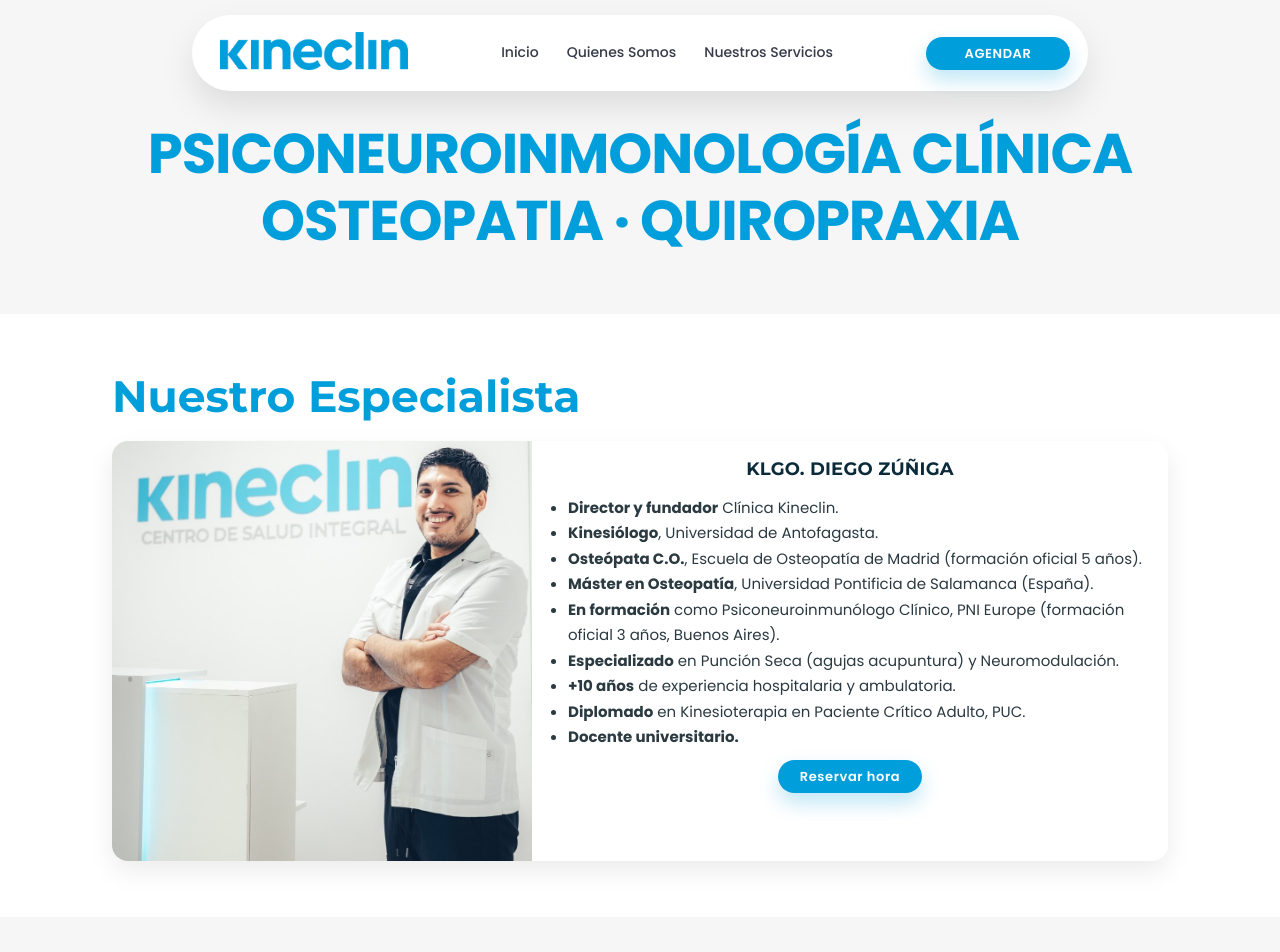
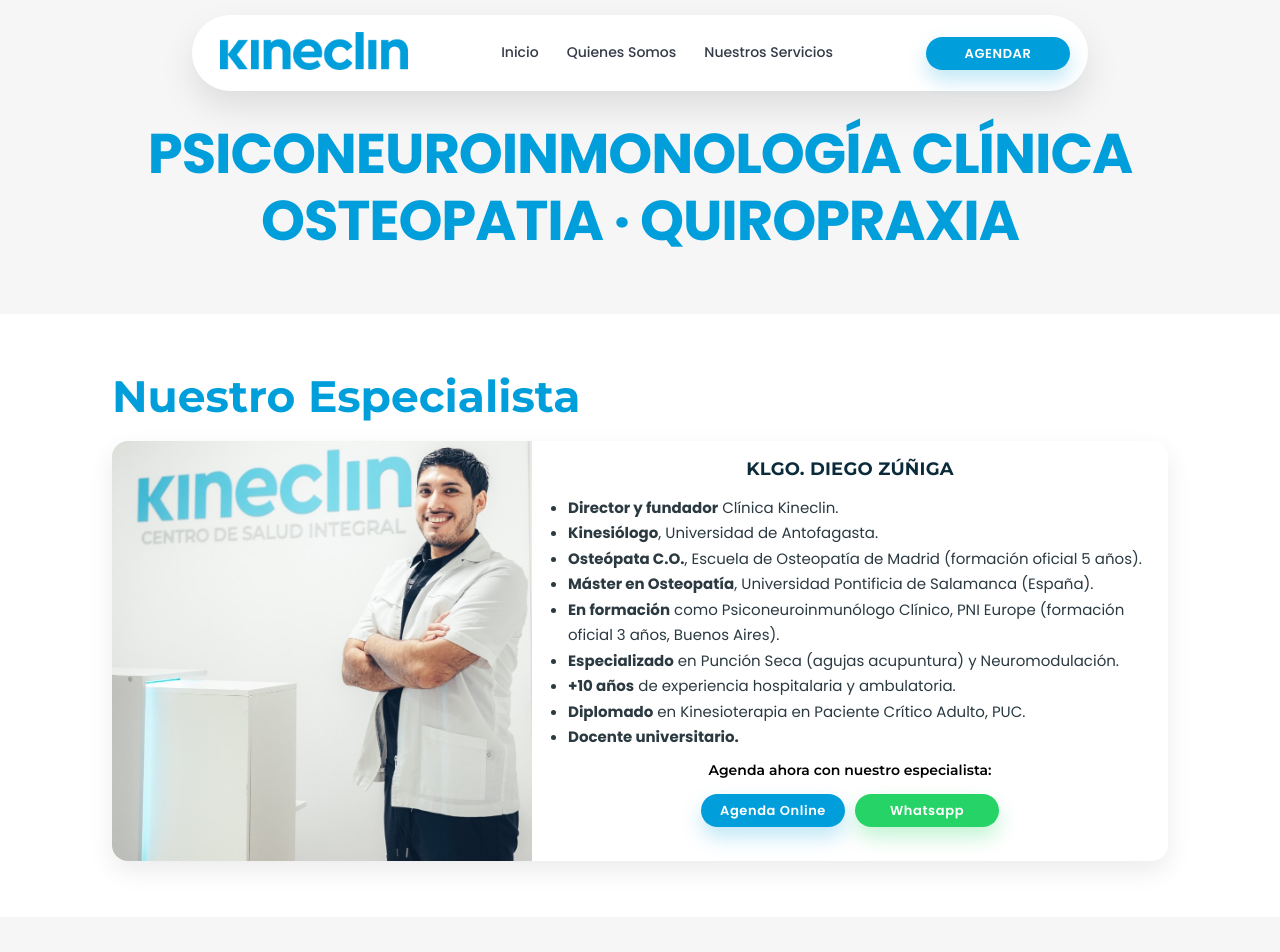
Before and after one commit to panxo87sl/kcweb, a React (Vite) app: page /osteopatia in a window 1280 px wide. Shown: the top 952 px of the page. Built offline with nearby package versions, Linux system fonts and the light colour scheme.

Commit message:
Add boton wasap agenda profesioanl + Mod componente ActionButon ahora soporta variante wasap y mensaje preestablecido

```diff
--- a/src/components/ActionButton/ActionButton.css
+++ b/src/components/ActionButton/ActionButton.css
@@ -29,6 +29,12 @@
   --bColor: var(--kineclin-gold);
   --bColorHover: var(--kineclin-gold-s);
   --bShadow: 0 10px 20px rgba(216, 144, 0, 0.25);
+}
+
+.actionButton--whatsapp {
+  --bColor: #25d366;
+  --bColorHover: #1fb85a;
+  --bShadow: 0 10px 20px rgba(37, 211, 102, 0.28);
 }
 
 /* ===== Título opcional ===== */
--- a/src/components/ActionButton/ActionButton.jsx
+++ b/src/components/ActionButton/ActionButton.jsx
@@ -4,7 +4,8 @@
   title,
   label,
   href,
-  variant = "centro", //centro, estetica, kcplus
+  variant = "centro", // centro, estetica, kcplus, whatsapp, instagram
+  wspmsg,
   rightIcon,
   size = "nav", //nav, hero
   cname, //classname
@@ -23,21 +24,23 @@
     throw new Error("[ActionButton] Missing required prop: 'size'");
   }
 
+  const finalHref =
+    variant === "whatsapp" && wspmsg ? `${href}?text=${encodeURIComponent(wspmsg)}` : href;
+
   const wrapClass =
-    `actionButton actionButton--${variant} actionButton--${size} ${cname}`.trim();
+    `actionButton actionButton--${variant} actionButton--${size} ${cname || ""}`.trim();
 
   return (
     <div className={wrapClass}>
-      {title ? (
+      {title && (
         <div className="actionButton__titleWrap">
           <span className="actionButton__title">{title}</span>
         </div>
-      ) : null}
+      )}
 
-      <a className="actionButton__btn" href={href} target="_blank" rel="noreferrer">
+      <a className="actionButton__btn" href={finalHref} target="_blank" rel="noreferrer">
         <span className="actionButton__label">{label}</span>
-
-        {rightIcon ? <span className="actionButton__icon">{rightIcon}</span> : null}
+        {rightIcon && <span className="actionButton__icon">{rightIcon}</span>}
       </a>
     </div>
   );
--- a/src/components/OsteoPage/OsteoPage.css
+++ b/src/components/OsteoPage/OsteoPage.css
@@ -169,6 +169,18 @@
 .osteoSpecialistBlock__content {
   padding: 18px 18px 20px 18px;
 }
+.osteoSpecialistBlock__content__agenda {
+  display: flex;
+  flex-direction: column;
+}
+.osteoSpecialistBlock__content__agenda__buttons {
+  height: 100%;
+  display: flex;
+  gap: 10px;
+  flex-direction: row;
+  justify-content: center;
+  align-items: center;
+}
 
 .osteoSpecialistBlock__name {
   margin: 0 0 14px 0;
@@ -194,6 +206,11 @@
   display: flex;
   justify-content: center;
   margin-top: 10px;
+}
+
+.osteoSpecialistBlock__agenda_title {
+  text-align: center;
+  margin: 12px 0 5px 0;
 }
 
 /* =========================
--- a/src/components/OsteoPage/OsteoPage.jsx
+++ b/src/components/OsteoPage/OsteoPage.jsx
@@ -27,6 +27,7 @@
             </div>
 
             <div className="osteoSpecialistBlock__content">
+              <div className="osteoSpecialistBlock__content_cv">
                 <h3 className="osteoSpecialistBlock__name">KLGO. DIEGO ZÚÑIGA</h3>
 
                 <ul className="osteoSpecialistBlock__list">
@@ -56,19 +57,37 @@
                     <strong>+10 años</strong> de experiencia hospitalaria y ambulatoria.
                   </li>
                   <li>
-                  <strong>Diplomado</strong> en Kinesioterapia en Paciente Crítico Adulto, PUC.
+                    <strong>Diplomado</strong> en Kinesioterapia en Paciente Crítico Adulto,
+                    PUC.
                   </li>
                   <li>
                     <strong>Docente universitario.</strong>
                   </li>
                 </ul>
+              </div>
+              <div className="osteoSpecialistBlock__content__agenda">
+                <h4 className="osteoSpecialistBlock__agenda_title">
+                  Agenda ahora con nuestro especialista:
+                </h4>
+                <div className="osteoSpecialistBlock__content__agenda__buttons">
                   <div className="osteoSpecialistBlock__agenda">
                     <ActionButton
-                  label={"Reservar hora"}
+                      label={"Agenda Online"}
                       href={"https://ff.healthatom.io/qn3RXi"}
                       variant="centro"
                       size="nav"
                     />
+                  </div>
+                  <div className="osteoSpecialistBlock__agenda">
+                    <ActionButton
+                      label={"Whatsapp"}
+                      href={"https://wa.me/56950833838"}
+                      variant="whatsapp"
+                      wspmsg={"Hola, me gustaría agendar una cita con el especialista"}
+                      size="nav"
+                    />
+                  </div>
+                </div>
               </div>
             </div>
           </div>
```
Lines whose indentation alone changed are shown as unchanged.
